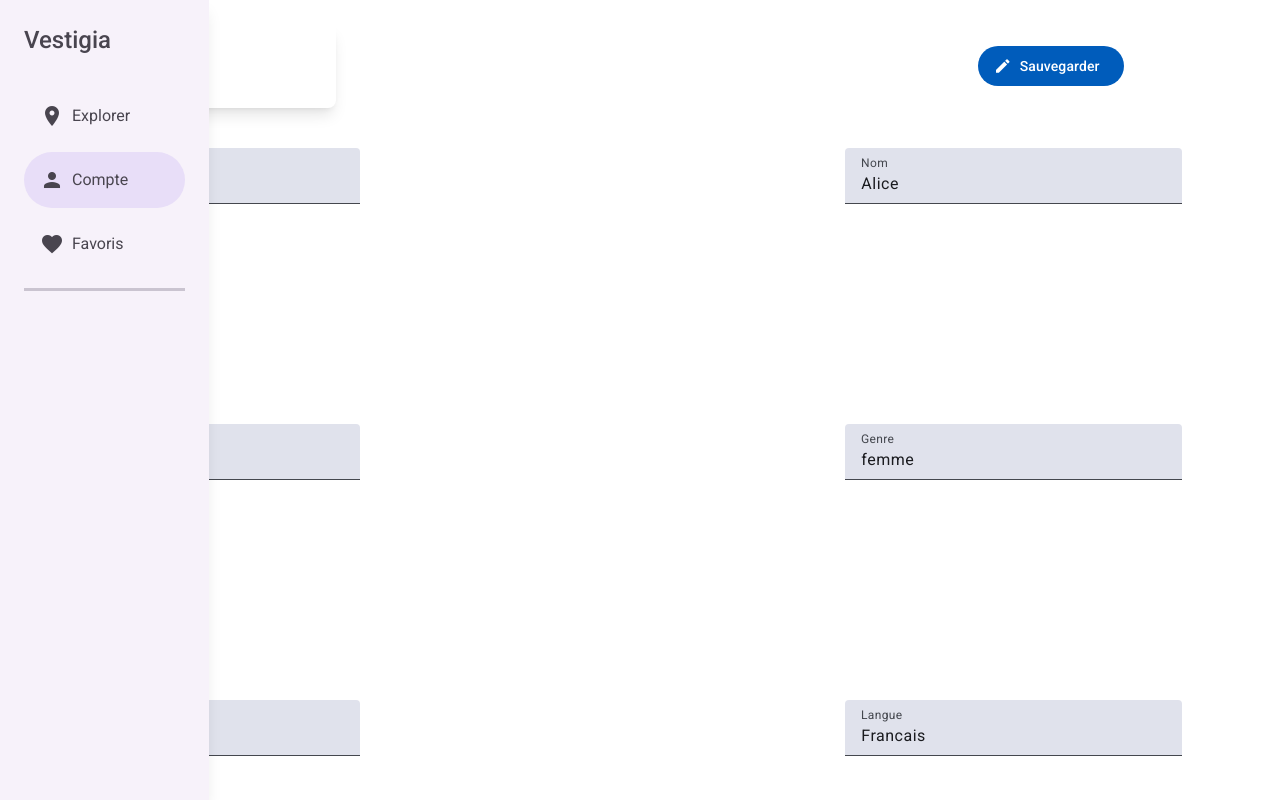
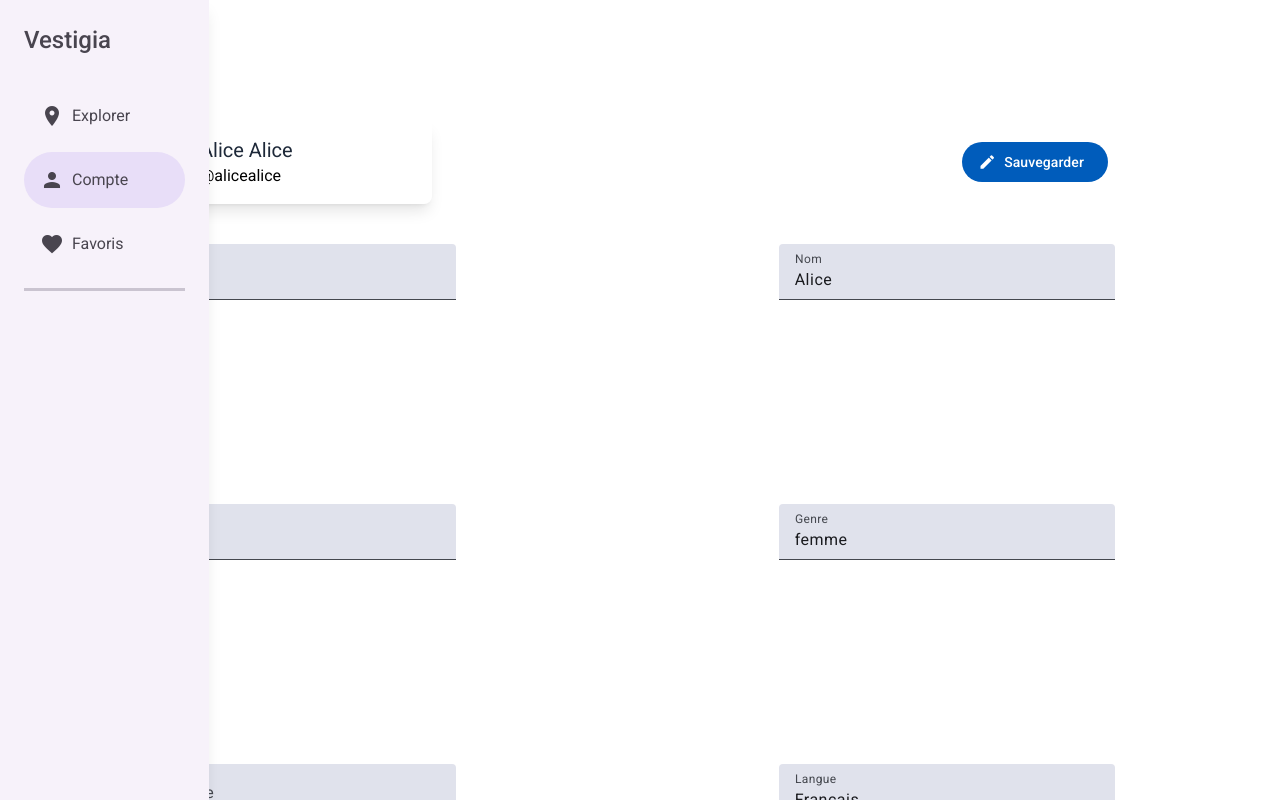
Before and after one commit to maudelinDS/Module322, an Angular app: page /account in a window 1280 px wide. Built offline with nearby package versions, Linux system fonts and the light colour scheme; data requests are answered from the project's data file; sample sign-in values are in the browser's storage.

Commit message:
update design

```diff
--- a/src/app/Pages/account/account.component.html
+++ b/src/app/Pages/account/account.component.html
@@ -1,4 +1,5 @@
-<div class="p-6 w-full h-screen flex flex-col md:justify-between">
+<div class="md:pr-30 md:pl-20  md:mt-20 mr-3  h-screen  flex flex-col md:justify-between">
+  <div class="p-10 h-full w-full">
     <p class="md:hidden w-full text-center mb-4 text-3xl font-medium">Vestigia</p>
     <div class="w-full md:h-full flex flex-col md:justify-between   rounded-2xl   space-y-4" *ngIf="userForm">
 
@@ -20,7 +21,7 @@
         </div>
 
         <!-- Bouton de sauvegarde -->
-      <div class="w-1/2 hidden md:flex md:flex-row md:justify-center ">
+        <div class="sticky  w-full hidden md:flex md:flex-row md:justify-end ">
           <button mat-flat-button class="#ECE6F0" type="submit" (click)="updateUser()">
             <mat-icon class="mr-2">edit</mat-icon>
             Sauvegarder
@@ -30,19 +31,13 @@
 
 
       <!-- Formulaire -->
-    <form [formGroup]="userForm" class="h-full mt-6 flex   md:justify-between md:flex-row flex-wrap ">
-      <div class="flex flex-col  justify-between  w-full md:w-1/3 ">
+      <form [formGroup]="userForm" class="w-full h-full mt-6 flex   md:justify-between md:flex-row flex-wrap ">
+        <div class="flex flex-col
+      justify-between  w-full md:w-1/3 ">
           <mat-form-field appearance="fill" class="w-full md:w-[336.21px]">
             <mat-label>Prénom</mat-label>
             <input matInput formControlName="first_name"/>
           </mat-form-field>
-
-        <!--
-                <mat-form-field appearance="fill" class="w-full">
-                  <mat-label>Email</mat-label>
-                  <input matInput formControlName="email" />
-                </mat-form-field>
-        -->
 
           <mat-form-field appearance="fill" class="w-full md:w-[336.21px]">
             <mat-label>Pays</mat-label>
@@ -90,3 +85,7 @@
       </form>
     </div>
   </div>
+
+
+
+</div>
--- a/src/app/composants/sidebar/sidebar.component.html
+++ b/src/app/composants/sidebar/sidebar.component.html
@@ -1,9 +1,5 @@
 <ng-container *ngIf="authService.isLoggedIn">
 
-  <!-- Overlay flou uniquement mobile -->
-
-
-  <!-- Sidebar : en bas sur mobile, à gauche sur desktop -->
   <nav [class.hidden]="!isOpen"
        class="fixed bottom-0  left-0 md:left-auto w-full md:w-[209px] bg-[#F7F2FA] text-[#49454F]
               flex md:flex-col flex-row justify-around md:justify-start items-center md:items-start
@@ -11,17 +7,14 @@
 
 
     <div class="flex md:flex-col gap-2 w-full">
-      <!-- En-tête : uniquement visible en desktop -->
       <div class="hidden md:flex flex-row justify-between items-center mb-6 w-full">
         <div class="text-2xl font-medium">Vestigia</div>
-        <!-- Bouton Fermer (mobile seulement, masqué en desktop) -->
         <button (click)="toggleSidebar()"
                 class="md:hidden p-2 bg-indigo-600 hover:bg-indigo-800 rounded text-white">
           ✕
         </button>
       </div>
 
-      <!-- Liens -->
       <a routerLink="/explore" routerLinkActive="bg-[#E8DEF8]"
          class="w-full flex justify-start flex-col items-center gap-2 p-4 md:flex-row rounded hover:bg-[#E8DEF8] md:rounded-full">
         <mat-icon>place</mat-icon>
@@ -49,15 +42,13 @@
     </a>-->
   </nav>
 
-  <!-- Bouton d’ouverture (uniquement mobile) -->
   <button *ngIf="!isOpen"
           (click)="toggleSidebar()"
           class="md:hidden p-2 text-white bg-indigo-600 fixed top-0 left-0 z-50 rounded shadow">
     ☰
   </button>
 
-  <!-- Contenu principal (décalé si sidebar ouverte sur desktop) -->
-  <div [class.md:ml-64]="isOpen" class="transition-all duration-300">
+  <div [class.md:ml-54]="isOpen" class="transition-all duration-300">
     <router-outlet></router-outlet>
   </div>
 
```
Lines whose indentation alone changed are shown as unchanged.
